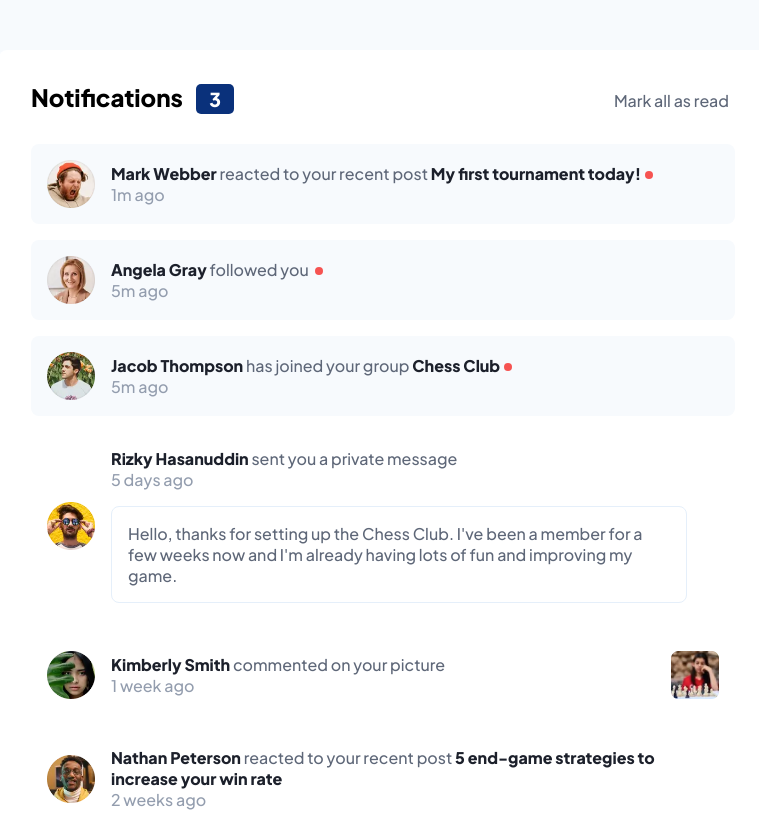
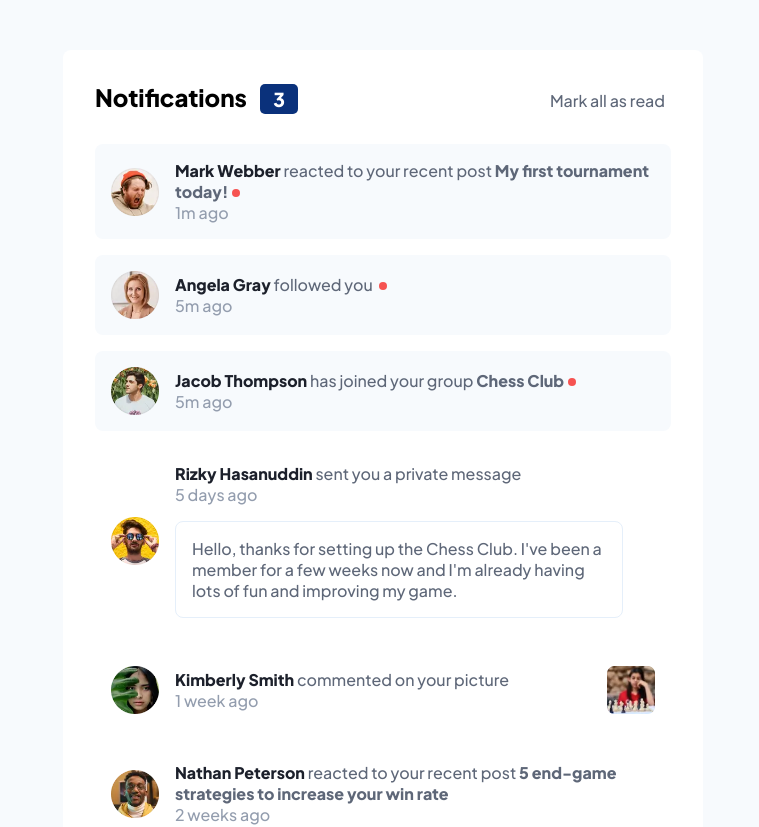
Before and after one commit to siladikarlo856/frontendmentor-notifications-page, a Vue app: page / in a window 1280 px wide. Shown: the top 827 px of the page, without its empty margins (257-1016 px from the left). Built offline with nearby package versions, Linux system fonts and the light colour scheme.

Commit message:
Style update: link and reference colors. Notifications width

```diff
--- a/src/assets/base.css
+++ b/src/assets/base.css
@@ -36,6 +36,8 @@
   --color-card-info-text: var(--c-neutral-dark-grayish-blue);
   --color-card-info-user: var(--c-neutral-very-dark-blue);
   --color-card-info-created-at: var(--c-neutral-grayish-blue);
+  --color-card-user: var(--c-neutral-very-dark-blue);
+  --color-card-reference: var(--c-neutral-dark-grayish-blue);
 
   --font-size: 16px;
   --font-family: "Plus Jakarta Sans", sans-serif, arial;
--- a/src/components/NotificationCard.vue
+++ b/src/components/NotificationCard.vue
@@ -9,9 +9,9 @@
       </div>
       <div class="info-container">
         <div class="notification-text">
-          <span class="user link">{{ notification?.user }}</span>
+          <span class="link user">{{ notification?.user }}</span>
           {{ notification?.description }}
-          <span v-if="isReferenceLink" class="link">
+          <span v-if="isReferenceLink" class="link reference">
             {{ notification?.reference }}</span
           >
           <div class="unread-sign-container">
@@ -93,7 +93,6 @@ img {
   color: var(--color-card-info-text);
 }
 .link {
-  color: var(--color-card-info-user);
   font-weight: var(--font-weight-bold);
   cursor: pointer;
 }
@@ -102,8 +101,12 @@ img {
   color: var(--c-primary-blue);
 }
 
-.notification-text {
-  /*  */
+.user {
+  color: var(--color-card-user);
+}
+
+.reference {
+  color: var(--color-card-reference);
 }
 
 .unread-sign-container {
--- a/src/components/NotificationsPage.vue
+++ b/src/components/NotificationsPage.vue
@@ -44,7 +44,7 @@ body {
   background-color: var(--c-neutral-very-light-grayish-blue);
 }
 .notifications-page-container {
-  width: 60vw;
+  width: 50vw;
   background-color: white;
   padding: 2rem;
   border-radius: 8px;
```
